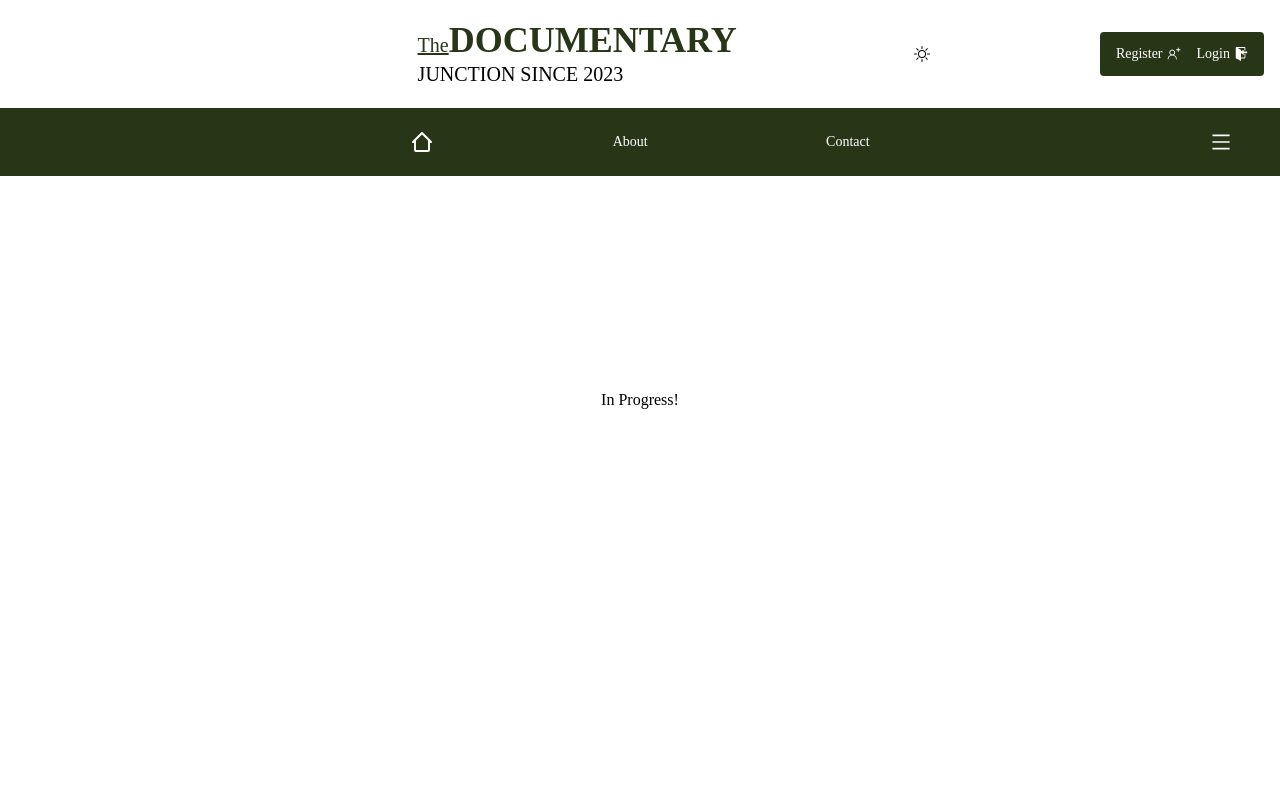
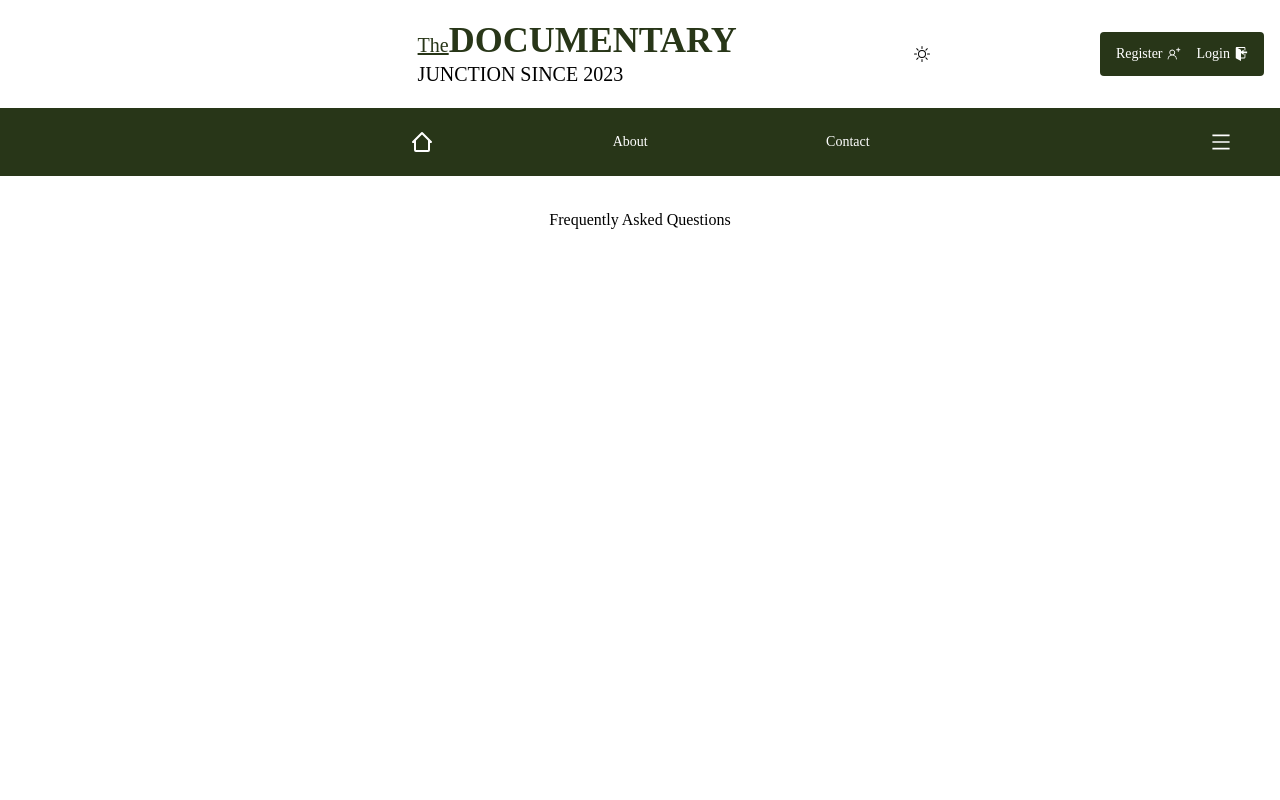
Before and after one commit to DKarimi90/movie-front, a React (Create React App) app: page /help in a window 1280 px wide. Shown: the top 800 px of the page. Built offline with nearby package versions, Linux system fonts and the light colour scheme; no server answers.

Commit message:
updated files

```diff
--- a/src/App.js
+++ b/src/App.js
@@ -20,6 +20,7 @@ import { ToastContainer } from 'react-toastify';
 import 'react-toastify/dist/ReactToastify.css';
 import Business from "./components/pages/Business";
 import Help from "./components/Help";
+import FAQ from "./components/FAQ";
 
 
 
@@ -69,6 +70,7 @@ useEffect(() => {
           <Route path="/world" element={<WorldNews isLoggedIn={isLoggedIn}/>}/>
           <Route path="/publications" element={<Publications />}/>
           <Route path="/help" element={<Help />}/>
+          <Route path="help/faq" element={<FAQ />}/>
           <Route path="/business" element={<Business />}/>
           <Route path="/vision" element={<Vision />}/>
           <Route path="/history" element={<History />}/>
--- a/src/components/Help.js
+++ b/src/components/Help.js
@@ -1,9 +1,13 @@
 import React from 'react'
+import FAQ from './FAQ'
+import { NavLink } from 'react-router-dom'
 
 const Help = () => {
   return (
-    <div className='w-full h-screen dark:bg-[var(--default)] dark:text-[var(--plain)]'>
-      <div className='flex w-full h-full items-center justify-center'>In Progress!</div>
+    <div className='w-full h-screen dark:bg-[var(--default)] dark:text-[var(--plain)] pt-52'>
+      <div className='w-full items-center justify-center flex flex-col'>
+        <NavLink to="/help/faq">Frequently Asked Questions</NavLink>
+      </div>
     </div>
   )
 }
```
